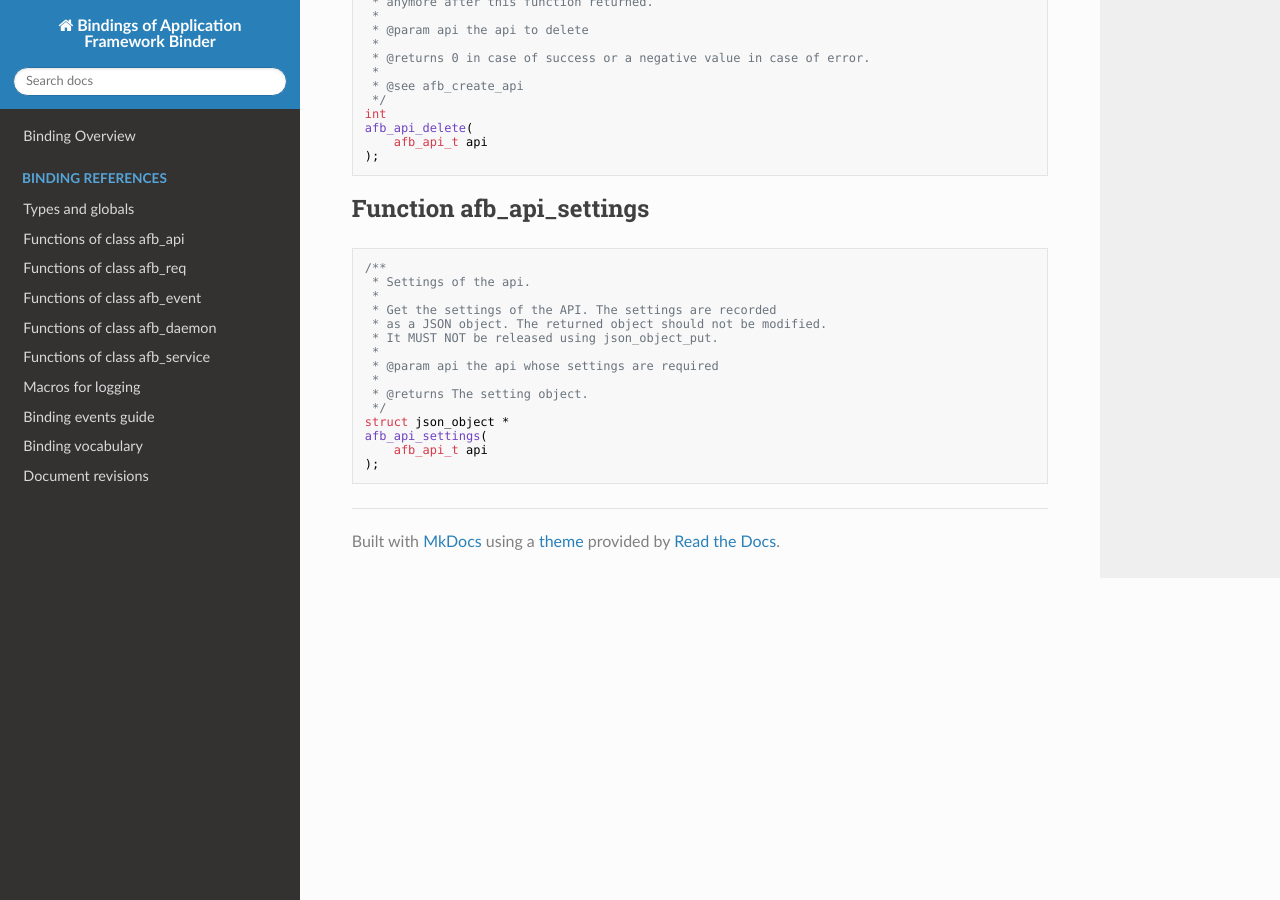
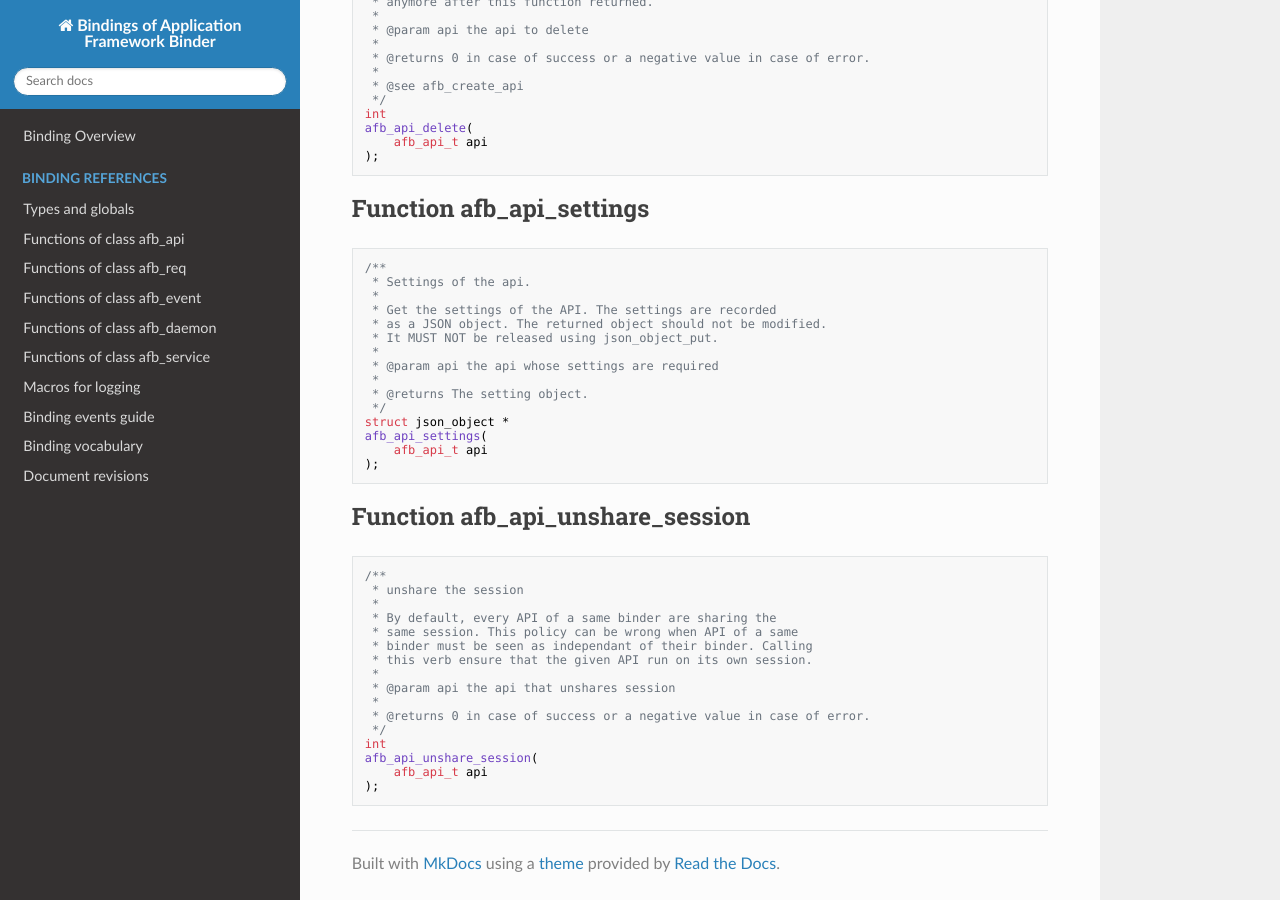
Before and after one commit to redpesk-core/afb-binding, an MkDocs documentation site: the page built from docs/reference-v4/func-afb-api.md, in a window 1280 px wide and 900 px high, scrolled down 8984 px. Built offline with MkDocs 1.6.1, drawn with Linux system fonts in a browser that asks for light colours; nearby versions of some CDN libraries; old or Windows-style settings are respelled for this version of MkDocs.

Commit message:
Add function afb_api_unshare_session

````diff
--- a/docs/reference-v4/func-afb-api.md
+++ b/docs/reference-v4/func-afb-api.md
@@ -623,3 +623,24 @@ afb_api_settings(
 	afb_api_t api
 );
 ```
+
+## Function afb\_api\_unshare\_session
+
+```c
+/**
+ * unshare the session
+ *
+ * By default, every API of a same binder are sharing the
+ * same session. This policy can be wrong when API of a same
+ * binder must be seen as independant of their binder. Calling
+ * this verb ensure that the given API run on its own session.
+ *
+ * @param api the api that unshares session
+ *
+ * @returns 0 in case of success or a negative value in case of error.
+ */
+int
+afb_api_unshare_session(
+	afb_api_t api
+);
+```
````
Also changed, not shown: docs/reference-v4/index.md (+2 -0 lines), 2 other files.
